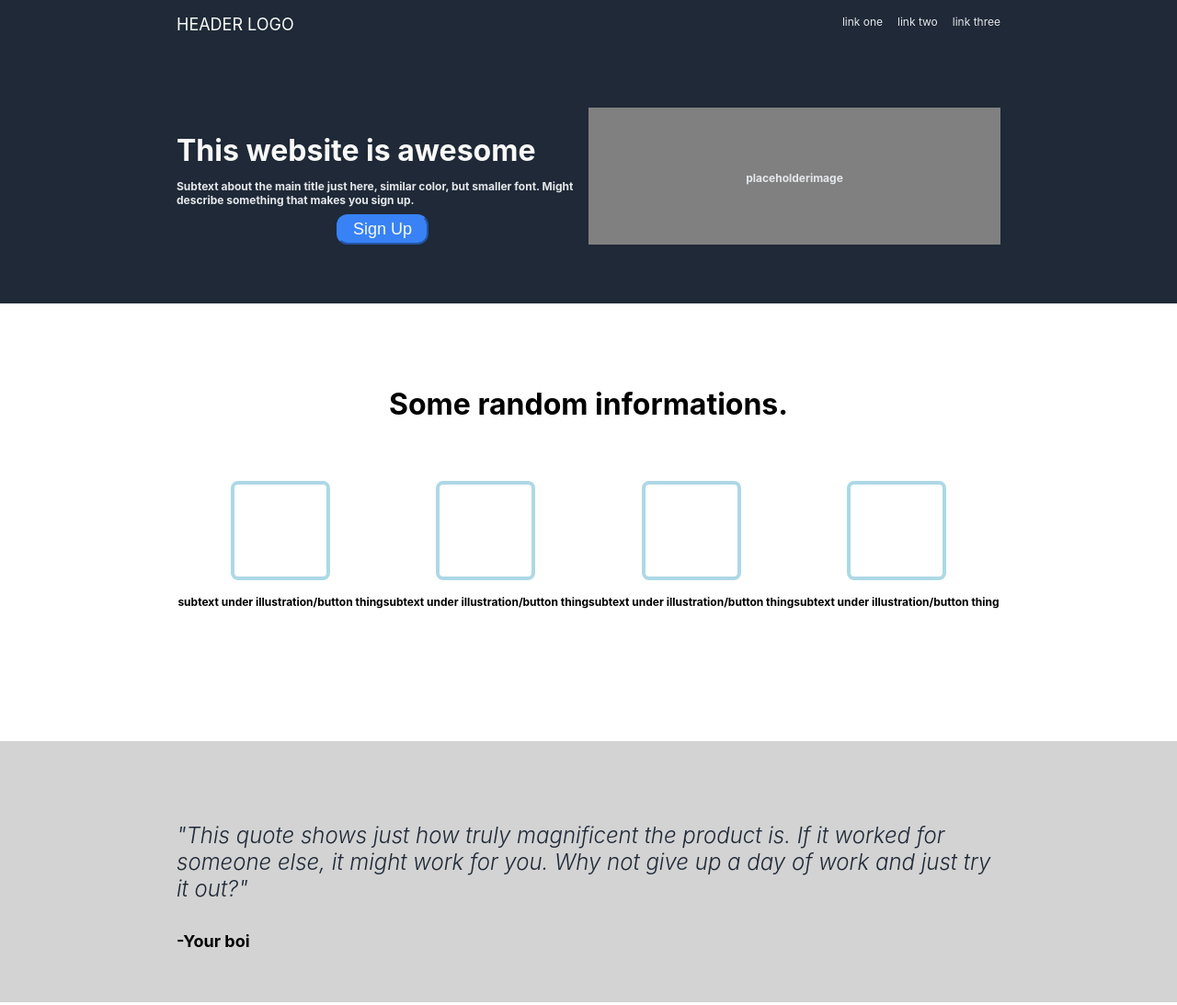
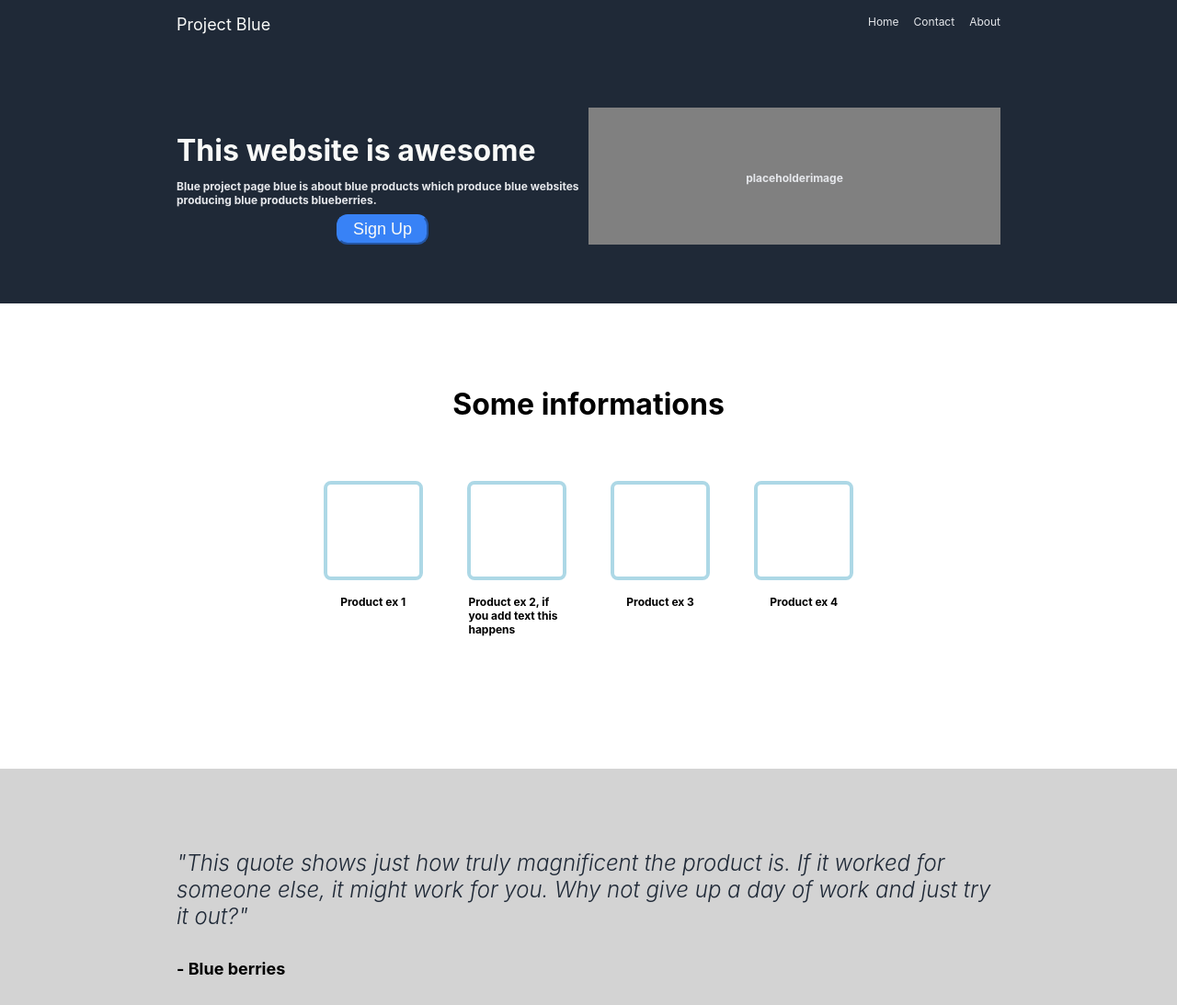
Before and after one commit to Hupsty/landing-page, a plain HTML site: page index.html in a window 1280 px wide. Shown: the top 1093 px of the page at 92% size. Drawn offline with Linux system fonts and the light colour scheme.

Commit message:
Sharpen up the website, add some hovers, flex the product examples more dynamically

```diff
--- a/index.html
+++ b/index.html
@@ -7,7 +7,7 @@
     <head>
         <meta charset="utf-8">
         <meta http-equiv="X-UA-Compatible" content="IE=edge">
-        <title>Reached!</title>
+        <title>Product Landing Page</title>
         <meta name="description" content="">
         <meta name="viewport" content="width=device-width, initial-scale=1">
         <link rel="stylesheet" href="landing-page.css">
@@ -17,12 +17,12 @@
     <body>
 
         <header>
-            <div class='headerlogo'>HEADER LOGO</div>
+            <div class='headerlogo'>Project Blue</div>
 
             <ul>
-                <li><a href="">link one</a></li>
-                <li><a href="">link two</a></li>
-                <li><a href="">link three</a></li>
+                <li><a href="">Home</a></li>
+                <li><a href="">Contact</a></li>
+                <li><a href="">About</a></li>
             </ul>
 
         </header>
@@ -30,7 +30,7 @@
         <div class='primer'>
             <div class='primerInfo'>
                 <h2>This website is awesome</h2>
-                <h3>Subtext about the main title just here, similar color, but smaller font. Might describe something that makes you sign up.</h3>
+                <h3>Blue project page blue is about blue products which produce blue websites producing blue products blueberries.</h3>
                 <button class='signUpButton'>Sign Up</button>
             </div>
             <div class='primerImage'>
@@ -38,30 +38,30 @@
             </div>
         </div>
         <div class='mainInfo'>
-            <h2>Some random informations.</h2>
+            <h2>Some informations</h2>
             <div class='container'>
                 <div class='itemContainer'>
                     <div class='itemPlaceholder'></div>
-                    <h4>subtext under illustration/button thing</h4>
+                    <h4>Product ex 1</h4>
                 </div>
                 <div class='itemContainer'>
                     <div class='itemPlaceholder'></div>
-                    <h4>subtext under illustration/button thing</h4>
+                    <h4>Product ex 2, if you add text this happens</h4>
                 </div>
                 <div class='itemContainer'>
                     <div class='itemPlaceholder'></div>
-                    <h4>subtext under illustration/button thing</h4>
+                    <h4>Product ex 3</h4>
                 </div>
                 <div class='itemContainer'>
                     <div class='itemPlaceholder'></div>
-                    <h4>subtext under illustration/button thing</h4>
+                    <h4>Product ex 4</h4>
                 </div>
             </div>
         </div>
         <div class='quoteField'>
             <div class='quote'>
                 <h3>"This quote shows just how truly magnificent the product is. If it worked for someone else, it might work for you. Why not give up a day of work and just try it out?"</h3>
-                <h4>-Your boi</h4>
+                <h4>- Blue berries</h4>
             </div>
         </div>
 
@@ -77,6 +77,6 @@
 
     </body>
     <footer>
-        <h4>Copyright (c) Hupsty 2021</h4>
+        <h4>Copyright (c) Hupsty 2024</h4>
     </footer>
 </html>
--- a/landing-page.css
+++ b/landing-page.css
@@ -34,6 +34,9 @@ ul {
     color: #e5e7eb;
     font-size: 12px;
 }
+li:hover {
+    color: lightblue;
+}
 
 .primer {
     color: #f9faf8;
@@ -69,6 +72,10 @@ h3 {
     margin: auto;
 }
 
+.signUpButton:hover {
+    color: blue;
+}
+
 .primerImage {
     display: flex;
     flex: 1;
@@ -96,6 +103,8 @@ h3 {
     justify-items: center;
     align-items: center;
     margin-top: 64px;
+    padding: 0 2vw;
+    width: 105px;
 }
 
 .itemPlaceholder {
```
